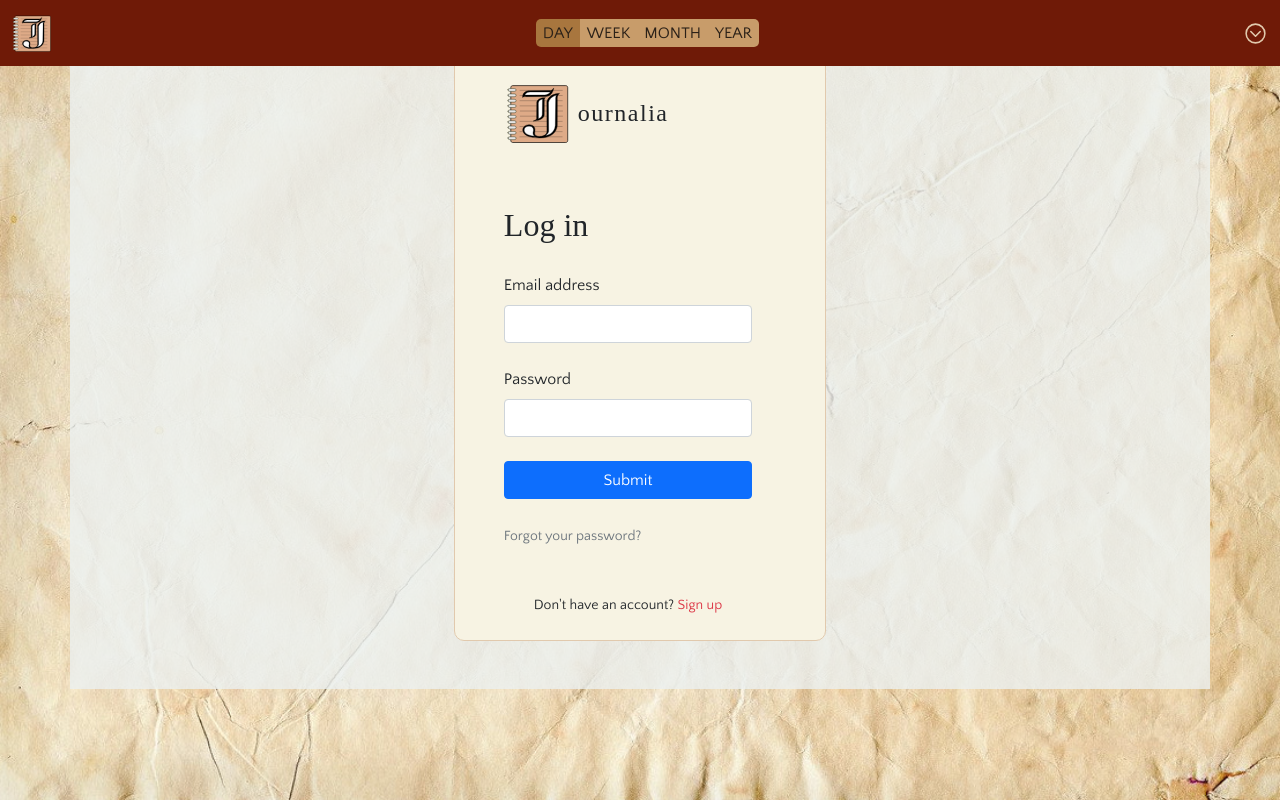
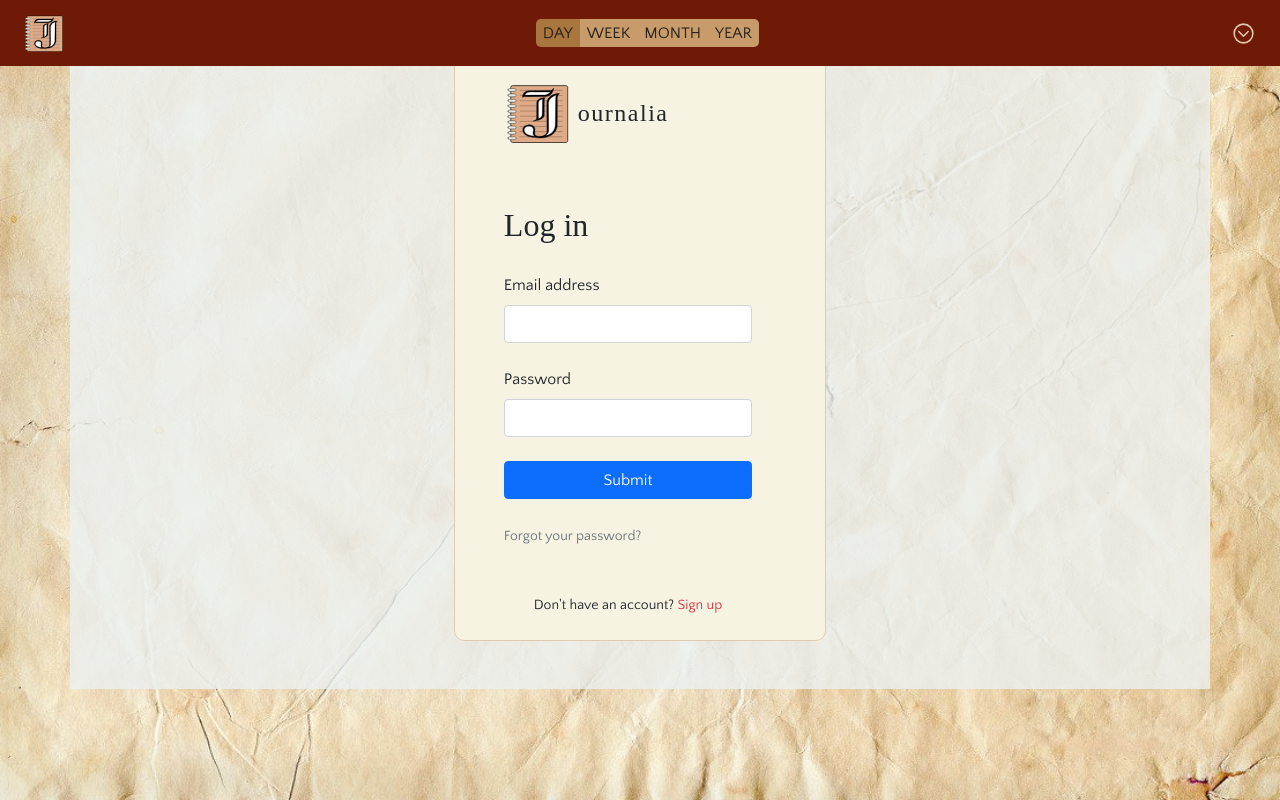
Before and after one commit to keegangood/journalia, a React (Create React App) app in the folder journalia_frontend/: page /login in a window 1280 px wide. Built offline with nearby package versions, Linux system fonts and the light colour scheme; no server answers; a web font is replaced by a local one.

Commit message:
adjusted navbar style

```diff
--- a/journalia_frontend/src/components/layout/Navbar/Navbar.js
+++ b/journalia_frontend/src/components/layout/Navbar/Navbar.js
@@ -14,12 +14,14 @@ const Navbar = ({ isAuthenticated, ...props }) => {
       className="navbar navbar-expand-lg navbar-dark position-fixed fixed-top"
       id="desktop-nav"
     >
-      <div className="container-fluid d-flex" id="navbar-contents">
+      <div className="container-fluid" id="navbar-contents">
+        <div className="row w-100 mx-auto">
+          <div className="col col-12 d-flex align-items-center justify-content-between">
             <a href="#" className="navbar-brand m-0">
               <Logo />
             </a>
 
-        <div className="mx-auto">
+            <div className="">
               <CalendarViewSelect
                 selectedView={selectedView}
                 setSelectedView={setSelectedView}
@@ -30,6 +32,8 @@ const Navbar = ({ isAuthenticated, ...props }) => {
               <IoChevronDownCircleOutline />
             </div>
           </div>
+        </div>
+      </div>
     </nav>
   );
 };
--- a/journalia_frontend/src/components/layout/Navbar/scss/Navbar.scss
+++ b/journalia_frontend/src/components/layout/Navbar/scss/Navbar.scss
@@ -31,7 +31,6 @@
 
     // nav items
     .navbar-nav {
-      height: 100%;
 
       .nav-item {
         min-height: 50%;
```
Lines whose indentation alone changed are shown as unchanged.
